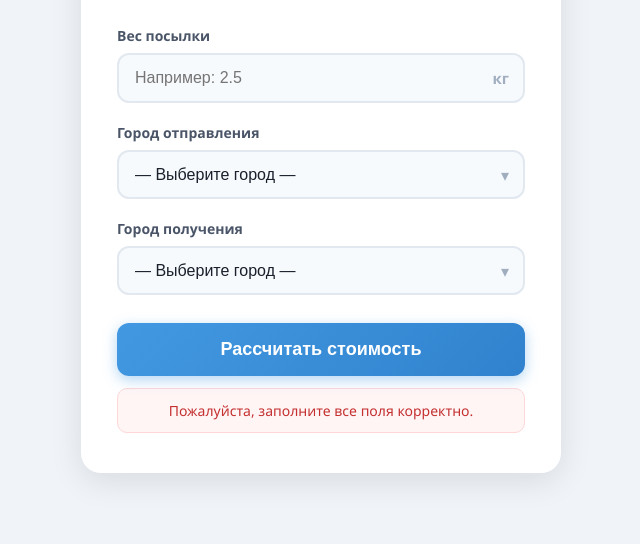
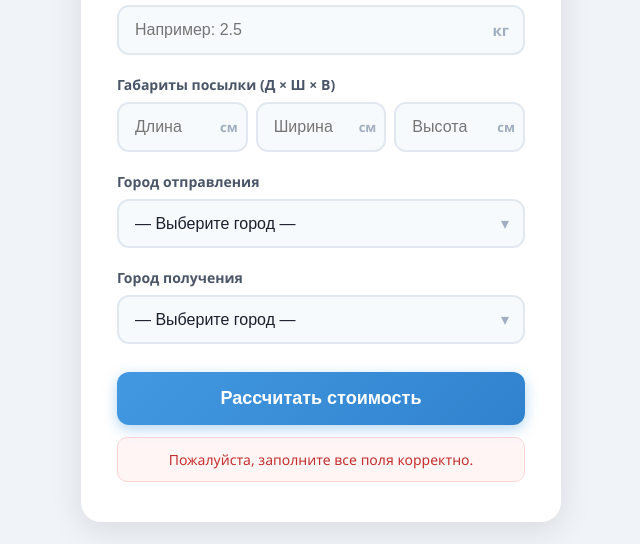
Before and after one commit to niko3000-creator/my-first-project, a plain HTML site: page calculator.html in a window 1280 px wide. Both pictures are taken after a click on the button "Рассчитать стоимость". Shown: the part 256-800 px from the top of the page, without its empty margins (319-959 px from the left). Drawn offline with Linux system fonts and the light colour scheme.

Commit message:
Add volume/dimensions field to delivery calculator

```diff
--- a/calculator.html
+++ b/calculator.html
@@ -99,6 +99,31 @@
       transform: translateY(-50%);
       color: #a0aec0;
       font-size: 15px;
+      font-weight: 600;
+      pointer-events: none;
+    }
+
+    .dims-row {
+      display: flex;
+      gap: 8px;
+    }
+
+    .dims-row .dim-group {
+      flex: 1;
+      position: relative;
+    }
+
+    .dims-row .dim-group input {
+      padding-right: 36px;
+    }
+
+    .dims-row .dim-unit {
+      position: absolute;
+      right: 10px;
+      top: 50%;
+      transform: translateY(-50%);
+      color: #a0aec0;
+      font-size: 13px;
       font-weight: 600;
       pointer-events: none;
     }
@@ -243,6 +268,24 @@
   </div>
 
   <div class="form-group">
+    <label>Габариты посылки (Д × Ш × В)</label>
+    <div class="dims-row">
+      <div class="dim-group">
+        <input type="number" id="length" placeholder="Длина" min="1" step="1">
+        <span class="dim-unit">см</span>
+      </div>
+      <div class="dim-group">
+        <input type="number" id="width" placeholder="Ширина" min="1" step="1">
+        <span class="dim-unit">см</span>
+      </div>
+      <div class="dim-group">
+        <input type="number" id="height" placeholder="Высота" min="1" step="1">
+        <span class="dim-unit">см</span>
+      </div>
+    </div>
+  </div>
+
+  <div class="form-group">
     <label for="from-city">Город отправления</label>
     <div class="select-wrapper">
       <select id="from-city">
@@ -307,6 +350,9 @@
 
   function calculate() {
     const weight   = parseFloat(document.getElementById('weight').value);
+    const length   = parseFloat(document.getElementById('length').value);
+    const width    = parseFloat(document.getElementById('width').value);
+    const height   = parseFloat(document.getElementById('height').value);
     const fromCity = document.getElementById('from-city').value;
     const toCity   = document.getElementById('to-city').value;
     const errorEl  = document.getElementById('error');
@@ -327,9 +373,13 @@
       return;
     }
 
-    const distance  = distances[fromCity][toCity];
-    const basePrice = 150;
-    const weightPrice = weight * 45;
+    const hasDims = length > 0 && width > 0 && height > 0;
+    const volumetricWeight = hasDims ? (length * width * height) / 5000 : 0;
+    const billedWeight = hasDims ? Math.max(weight, volumetricWeight) : weight;
+
+    const distance    = distances[fromCity][toCity];
+    const basePrice   = 150;
+    const weightPrice = billedWeight * 45;
     let   distancePrice;
 
     if (distance <= 500)        distancePrice = distance * 0.12;
@@ -345,11 +395,16 @@
       samara: 'Самара', rostov: 'Ростов-на-Дону', ufa: 'Уфа', vladivostok: 'Владивосток'
     };
 
+    const weightLine = hasDims
+      ? `<strong>Фактический вес:</strong> ${weight} кг &nbsp;|&nbsp; <strong>Объёмный:</strong> ${volumetricWeight.toFixed(2)} кг<br>
+         <strong>Тарифный вес:</strong> ${billedWeight.toFixed(2)} кг ${volumetricWeight > weight ? '(по габаритам)' : '(по факту)'}<br>`
+      : `<strong>Вес:</strong> ${weight} кг<br>`;
+
     document.getElementById('price').innerHTML = total.toLocaleString('ru-RU') + ' <span>₽</span>';
     document.getElementById('details').innerHTML =
       `<strong>Маршрут:</strong> ${cityNames[fromCity]} → ${cityNames[toCity]}<br>
        <strong>Расстояние:</strong> ${distance.toLocaleString('ru-RU')} км<br>
-       <strong>Вес:</strong> ${weight} кг<br>
+       ${weightLine}
        <strong>Срок доставки:</strong> ${deliveryDays(distance)} дн.`;
 
     resultEl.classList.add('visible');
```
